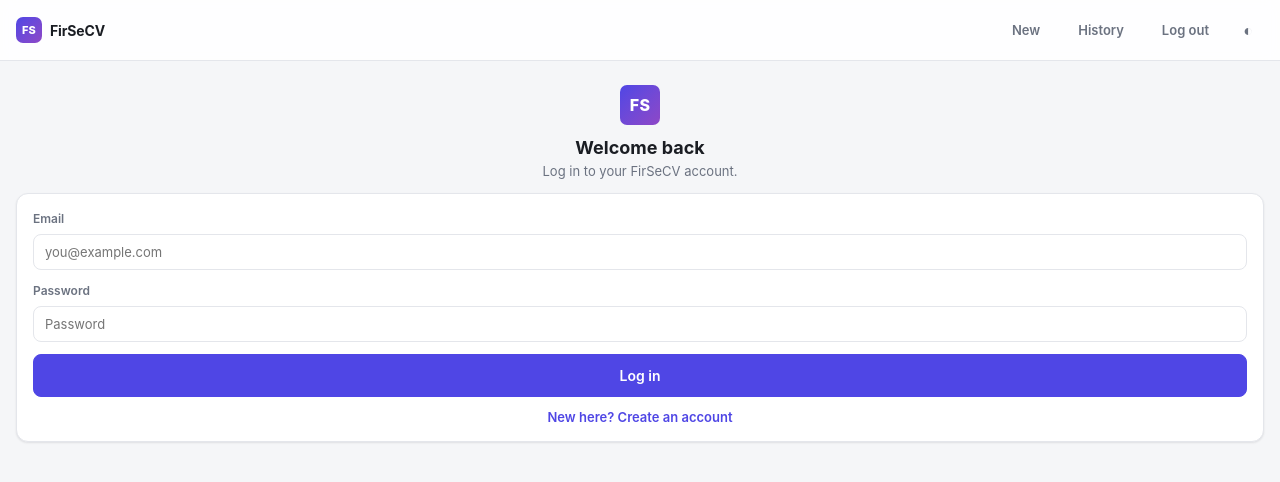
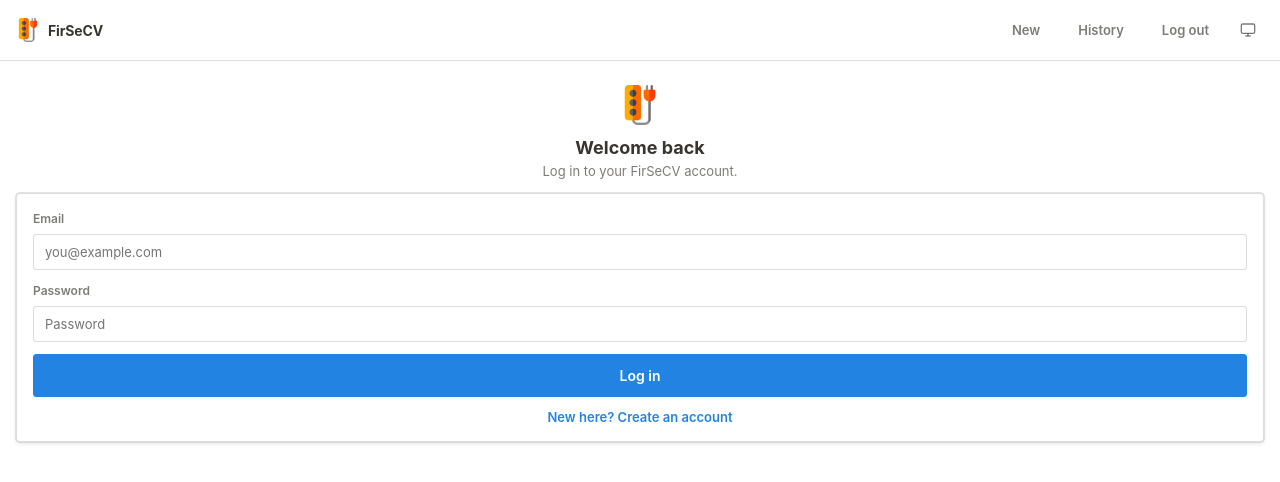
Before and after one commit to gmayank9999/FirSeCV, a browser extension: page src/sidepanel/sidepanel.html in a window 1280 px wide. Drawn offline with Linux system fonts and the light colour scheme.

```diff
--- a/src/sidepanel/sidepanel.css
+++ b/src/sidepanel/sidepanel.css
@@ -3,22 +3,22 @@
    ============================================================ */
 
 :root {
-  /* Light theme (default) */
-  --bg: #f5f6f8;
+  /* Light theme (Notion) */
+  --bg: #ffffff;
   --surface: #ffffff;
-  --surface-2: #f0f1f4;
-  --text: #1a1d23;
-  --muted: #6b7280;
-  --border: #e4e6eb;
-  --accent: #4f46e5;
-  --accent-weak: #eef0fe;
+  --surface-2: #f7f7f5;
+  --text: #37352f;
+  --muted: rgba(55, 53, 47, 0.65);
+  --border: rgba(55, 53, 47, 0.16);
+  --accent: #2383e2; /* Notion blue */
+  --accent-weak: rgba(35, 131, 226, 0.1);
   --accent-contrast: #ffffff;
-  --success: #15a34a;
-  --amber: #d97706;
-  --danger: #dc2626;
+  --success: #0f7b6c; /* Notion green */
+  --amber: #d9730d; /* Notion orange */
+  --danger: #e03e3e; /* Notion red */
 
-  --radius: 12px;
-  --radius-sm: 8px;
+  --radius: 4px;
+  --radius-sm: 3px;
   --radius-pill: 999px;
 
   --space-1: 4px;
@@ -28,50 +28,50 @@
   --space-5: 24px;
   --space-6: 32px;
 
-  --shadow-sm: 0 1px 2px rgba(16, 18, 27, 0.06), 0 1px 3px rgba(16, 18, 27, 0.04);
-  --shadow-md: 0 4px 12px rgba(16, 18, 27, 0.08), 0 2px 4px rgba(16, 18, 27, 0.04);
-  --shadow-lg: 0 12px 32px rgba(16, 18, 27, 0.14);
+  --shadow-sm: rgba(15, 15, 15, 0.1) 0px 0px 0px 1px, rgba(15, 15, 15, 0.1) 0px 2px 4px;
+  --shadow-md: rgba(15, 15, 15, 0.05) 0px 0px 0px 1px, rgba(15, 15, 15, 0.1) 0px 3px 6px, rgba(15, 15, 15, 0.2) 0px 9px 24px;
+  --shadow-lg: rgba(15, 15, 15, 0.05) 0px 0px 0px 1px, rgba(15, 15, 15, 0.1) 0px 5px 10px, rgba(15, 15, 15, 0.2) 0px 15px 40px;
 
-  --font: -apple-system, BlinkMacSystemFont, "Segoe UI", Roboto, Helvetica, Arial, sans-serif;
-  --font-mono: "SF Mono", ui-monospace, "Cascadia Code", Consolas, monospace;
+  --font: ui-sans-serif, -apple-system, BlinkMacSystemFont, "Segoe UI", Helvetica, "Apple Color Emoji", Arial, sans-serif, "Segoe UI Emoji", "Segoe UI Symbol";
+  --font-mono: ui-monospace, SFMono-Regular, "SF Mono", Menlo, Consolas, "Liberation Mono", monospace;
 }
 
 @media (prefers-color-scheme: dark) {
   :root:not([data-theme="light"]) {
-    --bg: #0e1014;
-    --surface: #171a21;
-    --surface-2: #1e222b;
-    --text: #e7e9ee;
-    --muted: #9aa1ad;
-    --border: #262b35;
-    --accent: #818cf8;
-    --accent-weak: #1d2030;
-    --accent-contrast: #0e1014;
-    --success: #34d17f;
-    --amber: #f0a742;
-    --danger: #f26d6d;
-    --shadow-sm: 0 1px 2px rgba(0, 0, 0, 0.4);
-    --shadow-md: 0 4px 14px rgba(0, 0, 0, 0.45);
-    --shadow-lg: 0 14px 36px rgba(0, 0, 0, 0.55);
+    --bg: #191919;
+    --surface: #191919;
+    --surface-2: #252525;
+    --text: rgba(255, 255, 255, 0.9);
+    --muted: rgba(255, 255, 255, 0.5);
+    --border: rgba(255, 255, 255, 0.13);
+    --accent: #5e87c9;
+    --accent-weak: rgba(94, 135, 201, 0.2);
+    --accent-contrast: #ffffff;
+    --success: #448361;
+    --amber: #cb912f;
+    --danger: #d44c47;
+    --shadow-sm: rgba(0, 0, 0, 0.2) 0px 0px 0px 1px, rgba(0, 0, 0, 0.2) 0px 2px 4px;
+    --shadow-md: rgba(0, 0, 0, 0.2) 0px 0px 0px 1px, rgba(0, 0, 0, 0.2) 0px 3px 6px, rgba(0, 0, 0, 0.4) 0px 9px 24px;
+    --shadow-lg: rgba(0, 0, 0, 0.2) 0px 0px 0px 1px, rgba(0, 0, 0, 0.2) 0px 5px 10px, rgba(0, 0, 0, 0.4) 0px 15px 40px;
   }
 }
 
 :root[data-theme="dark"] {
-  --bg: #0e1014;
-  --surface: #171a21;
-  --surface-2: #1e222b;
-  --text: #e7e9ee;
-  --muted: #9aa1ad;
-  --border: #262b35;
-  --accent: #818cf8;
-  --accent-weak: #1d2030;
-  --accent-contrast: #0e1014;
-  --success: #34d17f;
-  --amber: #f0a742;
-  --danger: #f26d6d;
-  --shadow-sm: 0 1px 2px rgba(0, 0, 0, 0.4);
-  --shadow-md: 0 4px 14px rgba(0, 0, 0, 0.45);
-  --shadow-lg: 0 14px 36px rgba(0, 0, 0, 0.55);
+  --bg: #191919;
+  --surface: #191919;
+  --surface-2: #252525;
+  --text: rgba(255, 255, 255, 0.9);
+  --muted: rgba(255, 255, 255, 0.5);
+  --border: rgba(255, 255, 255, 0.13);
+  --accent: #5e87c9;
+  --accent-weak: rgba(94, 135, 201, 0.2);
+  --accent-contrast: #ffffff;
+  --success: #448361;
+  --amber: #cb912f;
+  --danger: #d44c47;
+  --shadow-sm: rgba(0, 0, 0, 0.2) 0px 0px 0px 1px, rgba(0, 0, 0, 0.2) 0px 2px 4px;
+  --shadow-md: rgba(0, 0, 0, 0.2) 0px 0px 0px 1px, rgba(0, 0, 0, 0.2) 0px 3px 6px, rgba(0, 0, 0, 0.4) 0px 9px 24px;
+  --shadow-lg: rgba(0, 0, 0, 0.2) 0px 0px 0px 1px, rgba(0, 0, 0, 0.2) 0px 5px 10px, rgba(0, 0, 0, 0.4) 0px 15px 40px;
 }
 
 /* ---------- reset ---------- */
--- a/src/sidepanel/sidepanel.html
+++ b/src/sidepanel/sidepanel.html
@@ -9,14 +9,14 @@
   <body data-screen="extract">
     <header class="app-header">
       <div class="brand">
-        <span class="brand__mark">FS</span>
+        <img class="brand__logo" src="../../assets/icons/icon128.png" alt="FirSeCV Logo" width="24" height="24" style="border-radius: 4px; object-fit: contain;" />
         <span class="brand__name">FirSeCV</span>
       </div>
       <div class="app-header__actions">
         <button id="nav-new" class="btn btn--ghost" type="button" hidden>New</button>
         <button id="nav-history" class="btn btn--ghost" type="button" hidden>History</button>
         <button id="logout" class="btn btn--ghost" type="button" hidden>Log out</button>
-        <button id="theme-toggle" class="icon-btn" type="button" title="Toggle theme" aria-label="Toggle theme">◐</button>
+        <button id="theme-toggle" class="icon-btn" type="button" title="Toggle theme" aria-label="Toggle theme"></button>
       </div>
     </header>
 
--- a/src/sidepanel/sidepanel.js
+++ b/src/sidepanel/sidepanel.js
@@ -16,13 +16,17 @@
 
 // ---- theme ----
 const THEMES = ["system", "light", "dark"];
-const THEME_ICON = { system: "◐", light: "☀", dark: "☾" };
+const THEME_SVG = {
+  system: `<svg width="16" height="16" viewBox="0 0 24 24" fill="none" stroke="currentColor" stroke-width="2"><rect x="2" y="3" width="20" height="14" rx="2" ry="2"></rect><line x1="8" y1="21" x2="16" y2="21"></line><line x1="12" y1="17" x2="12" y2="21"></line></svg>`,
+  light: `<svg width="16" height="16" viewBox="0 0 24 24" fill="none" stroke="currentColor" stroke-width="2"><circle cx="12" cy="12" r="5"></circle><line x1="12" y1="1" x2="12" y2="3"></line><line x1="12" y1="21" x2="12" y2="23"></line><line x1="4.22" y1="4.22" x2="5.64" y2="5.64"></line><line x1="18.36" y1="18.36" x2="19.78" y2="19.78"></line><line x1="1" y1="12" x2="3" y2="12"></line><line x1="21" y1="12" x2="23" y2="12"></line><line x1="4.22" y1="19.78" x2="5.64" y2="18.36"></line><line x1="18.36" y1="5.64" x2="19.78" y2="4.22"></line></svg>`,
+  dark: `<svg width="16" height="16" viewBox="0 0 24 24" fill="none" stroke="currentColor" stroke-width="2"><path d="M21 12.79A9 9 0 1 1 11.21 3 7 7 0 0 0 21 12.79z"></path></svg>`
+};
 
 function applyTheme(theme) {
   if (theme === "system") delete document.documentElement.dataset.theme;
   else document.documentElement.dataset.theme = theme;
   const btn = document.getElementById("theme-toggle");
-  if (btn) btn.textContent = THEME_ICON[theme];
+  if (btn) btn.innerHTML = THEME_SVG[theme];
 }
 
 async function initTheme() {
--- a/src/ui/screens.js
+++ b/src/ui/screens.js
@@ -62,7 +62,7 @@
 
   root.appendChild(el("div", { class: "stack", style: "margin-top:8px" }, [
     el("div", { class: "brand", style: "justify-content:center" }, [
-      el("span", { class: "brand__mark", style: "width:40px;height:40px;font-size:16px" }, "FS"),
+      el("img", { src: "../../assets/icons/icon128.png", alt: "FirSeCV Logo", style: "width:40px;height:40px;object-fit:contain" }),
     ]),
     el("div", { class: "stack", style: "text-align:center;gap:2px" }, [title, subtitle]),
     el("div", { class: "card stack" }, [
@@ -321,7 +321,7 @@
 
   root.appendChild(el("div", { class: "row row--between" }, [
     el("h1", { class: "title" }, store.currentJd.position || "Resume preview"),
-    el("button", { class: "link-btn", onclick: () => showScreen("extract") }, "← Edit JD"),
+    el("button", { class: "link-btn", onclick: () => showScreen("extract") }, "Back to JD"),
   ]));
   root.appendChild(ats);
   root.appendChild(el("div", { class: "card stack" }, [el("div", { class: "section-label" }, "ATS notes"), notes]));
@@ -438,7 +438,6 @@
 function renderHistoryList(list, rows) {
   if (!rows.length) {
     list.replaceChildren(el("div", { class: "empty" }, [
-      el("div", { class: "empty__icon" }, "🗂️"),
       el("p", {}, "No applications yet. Approve a resume to track it here."),
     ]));
     return;
@@ -452,7 +451,7 @@
       ]),
       el("div", { class: "stack", style: "align-items:flex-end;gap:6px" }, [
         scoreBadge(r.atsScore),
-        el("span", { class: "link-btn" }, "Open →"),
+        el("span", { class: "link-btn" }, "Open"),
       ]),
     ]);
     card.addEventListener("click", () => renderResumeDetail(r));
@@ -478,7 +477,7 @@
   root.replaceChildren();
 
   root.appendChild(el("div", { class: "row row--between" }, [
-    el("button", { class: "link-btn", onclick: () => { renderHistory(); } }, "← History"),
+    el("button", { class: "link-btn", onclick: () => { renderHistory(); } }, "Back to History"),
     scoreBadge(r.atsScore),
   ]));
   root.appendChild(el("div", { class: "stack", style: "gap:2px" }, [
@@ -537,7 +536,7 @@
   const root = mount(mountName);
   root.replaceChildren(
     el("div", { class: "row row--between" }, [
-      el("button", { class: "link-btn", onclick: onBack }, "< Back"),
+      el("button", { class: "link-btn", onclick: onBack }, "Back"),
       el("span", { class: "section-label" }, "Interview prep"),
     ]),
     el("h1", { class: "title" }, "Preparing your interview prep..."),
@@ -555,7 +554,7 @@
 function renderPrepView(root, ctx, prep, onBack) {
   root.replaceChildren();
   root.appendChild(el("div", { class: "row row--between" }, [
-    el("button", { class: "link-btn", onclick: onBack }, "< Back"),
+    el("button", { class: "link-btn", onclick: onBack }, "Back"),
     el("span", { class: "section-label" }, "Interview prep"),
   ]));
   root.appendChild(el("div", { class: "stack", style: "gap:2px" }, [
```
Also changed, not shown: backend/lib/auth.js (+6 -1 lines), backend/routes/auth.js (+14 -0 lines).
